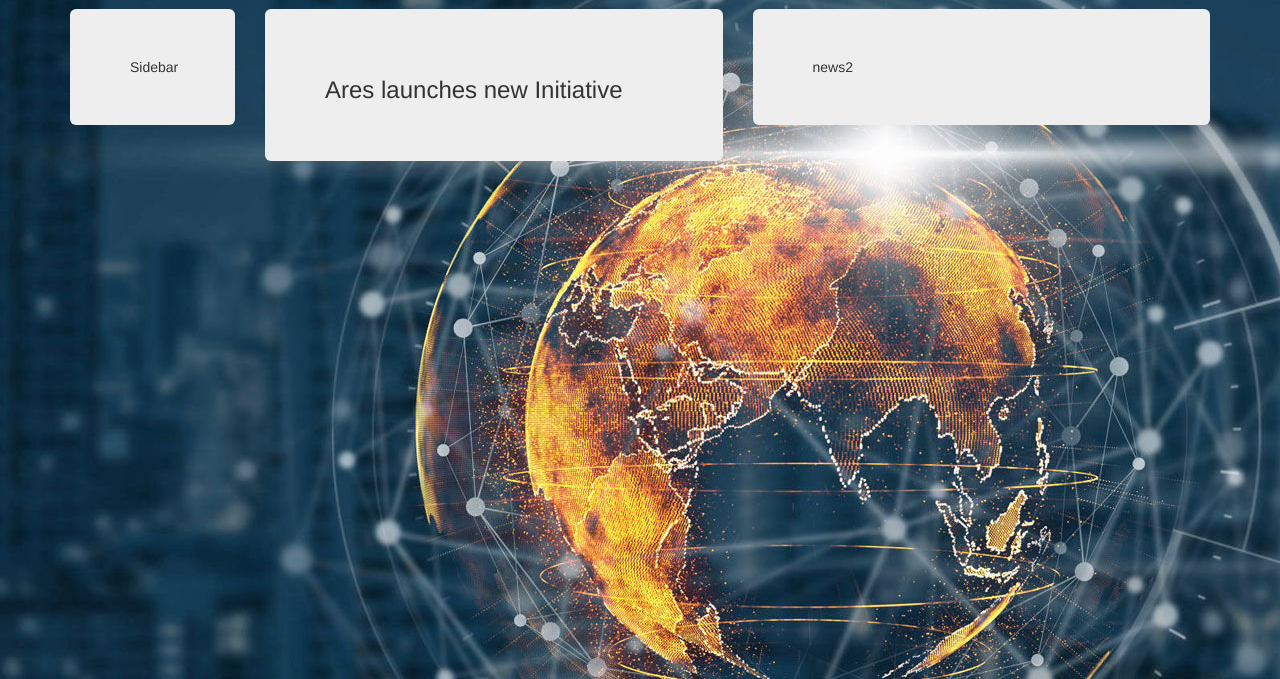
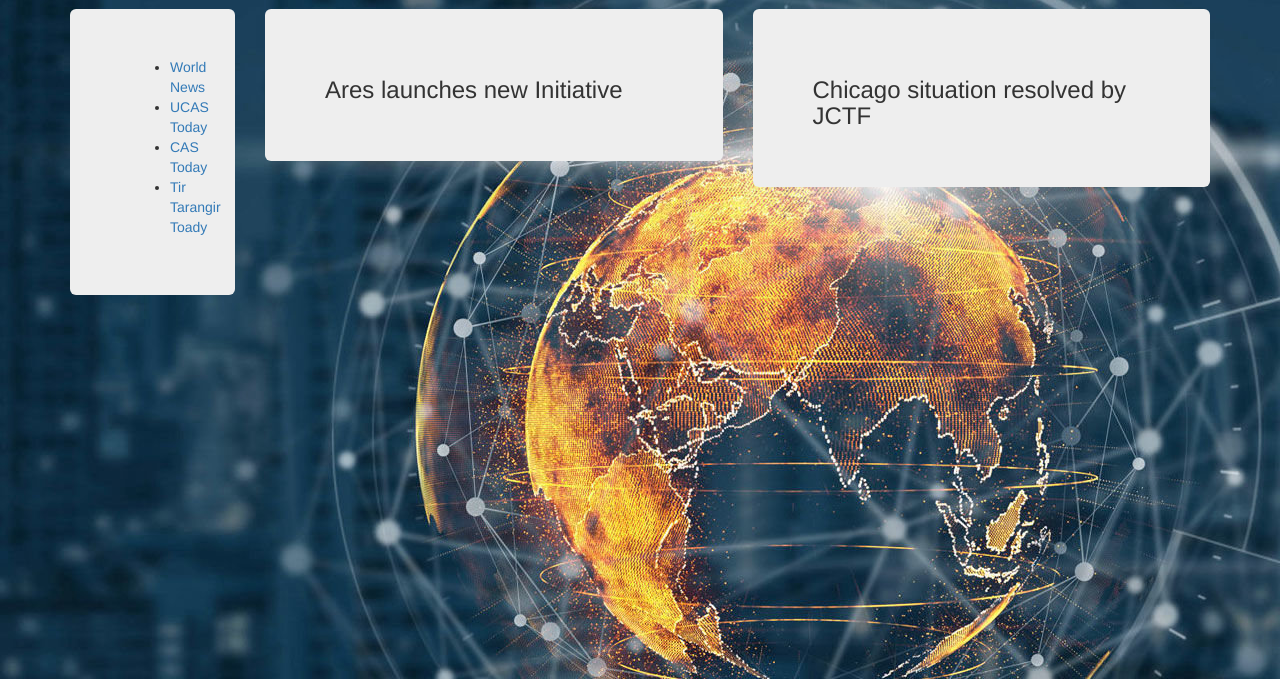
Before and after one commit to ELee-Wuollet13/week-one-project, a plain HTML site: page index.html in a window 1280 px wide. Shown: the part 121-800 px from the top of the page. Drawn offline with Linux system fonts and the light colour scheme.

Commit message:
build part of sidebar

```diff
--- a/index.html
+++ b/index.html
@@ -15,7 +15,14 @@
       <div class="row">
         <div class="col-md-2">
           <div class="jumbotron">
-            Sidebar
+            <ul>
+              <li><a href="#">World News</a></li>
+              <li><a href="#">UCAS Today</a></li>
+              <li><a href="#">CAS Today</a></li>
+              <li><a href="#">Tir Tarangir Toady</a></li>
+
+
+            </ul>
 
           </div>
         </div>
@@ -28,7 +35,9 @@
         </div>
         <div class="col-md-5">
           <div class="jumbotron">
-            news2
+            <h3>Chicago situation resolved by JCTF</h3>
+
+
 
           </div>
         </div>
```
Also changed, not shown: css/WinterSoldiers.jpg (added).
